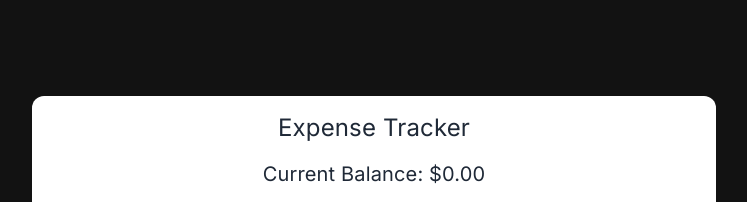
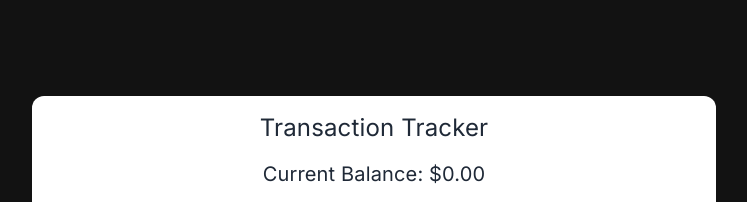
Before and after one commit to NabilKhattab37/Spending-Tracker, a Next.js app: page / in a window 1280 px wide. Shown: the top 202 px of the page, without its empty margins (266-1013 px from the left). Built offline with nearby package versions, Linux system fonts and the light colour scheme.

Commit message:
Change names

```diff
--- a/src/app/(Pages)/Dashboard/Budget.js
+++ b/src/app/(Pages)/Dashboard/Budget.js
@@ -374,7 +374,7 @@ function Budget() {
     return (
         <div>
             <div className="bg-white dark:bg-gray-800 h-auto p-4 rounded-xl justify-center text-center">
-                <h1 className="text-2xl mb-4 text-gray-800 dark:text-white">Expense Tracker</h1>
+                <h1 className="text-2xl mb-4 text-gray-800 dark:text-white">Transaction Tracker</h1>
                 <h2 className="text-xl mb-4 text-gray-800 dark:text-white">Current Balance: ${currentBudget}</h2>
                 <form onSubmit={handleBudgetSubmit} className="mx-auto flex space-x-4">
                     <FormControl sx={{m: 1, minWidth: 150}}>
--- a/src/app/layout.js
+++ b/src/app/layout.js
@@ -4,8 +4,8 @@ import { Inter } from 'next/font/google'
 const inter = Inter({ subsets: ['latin'] })
 
 export const metadata = {
-  title: 'Expenses Tracker',
-  description: 'A simple to use Expenses Tracker',
+  title: 'Transaction Tracker',
+  description: 'A simple to use Transaction Tracker',
 }
 
 export default function RootLayout({ children }) {
```
